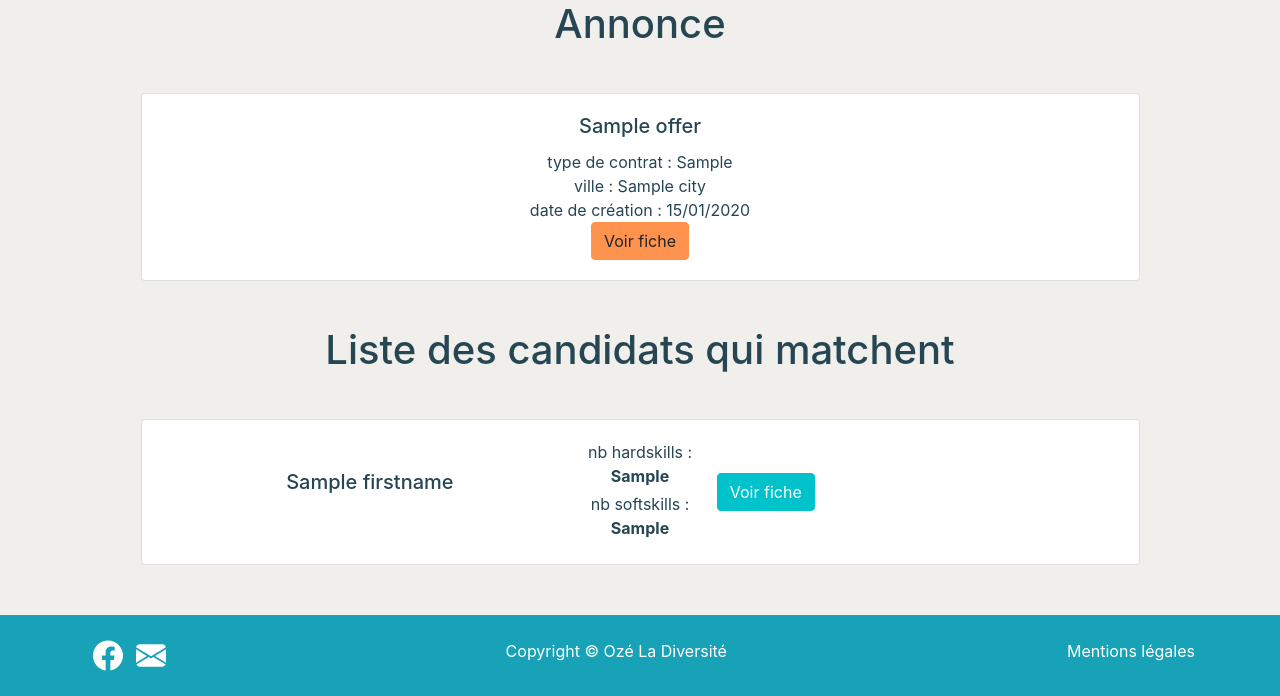
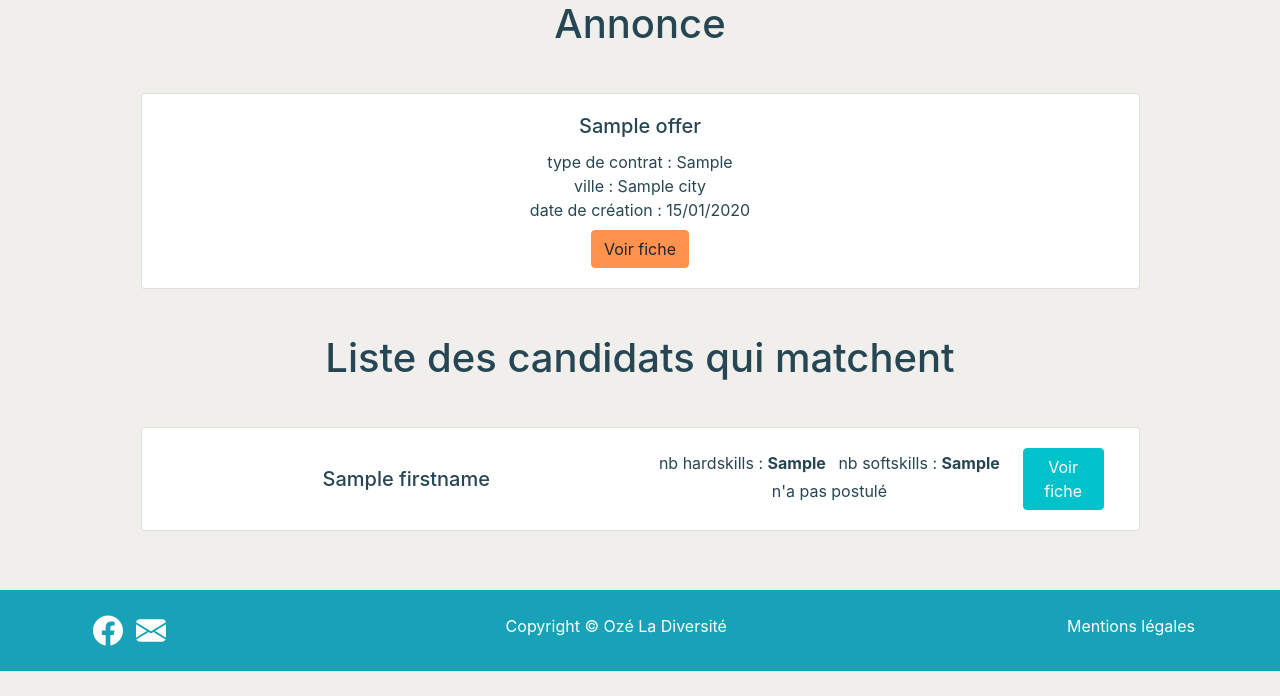
Before and after one commit to ClaireV38/lyon-php-2009-p3--ozeoo, a Symfony app: template templates/offer/matches.html.twig in a window 1280 px wide. Shown: the part 129-825 px from the top of the page. After the commit the page ends 800 px from the top, so only its background shows below. Run offline with Twig, Linux system fonts and the light colour scheme; the template is opened without the code that fills it: most values are stand-ins (such as "Sample title", 1, 10 or a date in 2020); style sheets or scripts are compiled from the project's sources; some libraries are stand-ins or nearby versions.

Commit message:
shaping list applicant matching

```diff
--- a/templates/offer/matches.html.twig
+++ b/templates/offer/matches.html.twig
@@ -13,7 +13,7 @@
             <div>ville : {{ offer.city }}</div>
             <div>date de création : {{ offer.creationDate|date("d/m/Y") }}</div>
             <a href="{{ path("offer_show", {id: offer.id}) }}"
-               class="d-inline-block btn btn-offer btn-orangeOze d-inline-flex">Voir fiche</a>
+               class="d-inline-block mt-2 btn btn-orangeOze d-inline-flex">Voir fiche</a>
         </div>
     </div>
 </div>
@@ -24,20 +24,23 @@
     {% for applicant in applicants %}
         <div class="card container" id="announce-card-matches">
             <div class="row-announce card-body flex-column flex-md-row align-items-center justify-content-between">
-                <div class="d-inline-block mb-2 mr-md-2 w-100 mb-0 text-center">
-                    <h5 class="card-title" id="title-announce-desktop">{{ applicant.firstname }}</h5>
+                <div class="d-inline-block flex-column justify-content-center mr-md-2 w-100 mb-0 text-center">
+                    <h5 class="card-title mb-0" id="title-announce-desktop">{{ applicant.firstname }}</h5>
                 </div>
+                <div class="row-info-right w-100 flex-md-row">
                     <div class="row-info-nb d-md-inline-block flex-md-row align-items-center text-center">
                         <p class="d-md-inline-block mr-md-2 mb-1" class="card-text"> nb hardskills :
                             <strong>{{ applicant.match_hs }}</strong></p>
                         <p class="d-md-inline-block mr-md-2 mb-1" class="card-text"> nb softskills :
-                        <strong>{{ applicant.match_hs }}</strong></p>
+                            <strong>{{ applicant.match_ss }}</strong></p>
+                        <p class="d-md-inline-block mr-md-2 mb-1" class="card-text"> n'a pas postulé</p>
                     </div>
-                <div class="row-info-right w-100 flex-md-row">
+                    <div class="row-btn-offer d-md-inline-block flex justify-content-around">
                         <a href="{{ path("applicant_show", {id: applicant.applicant_id}) }}"
                            class="d-inline-block btn btn-offer btn-bleuOze d-inline-flex">Voir fiche</a>
                     </div>
                 </div>
             </div>
+        </div>
     {% endfor %}
     {% endblock %}
```
Lines whose indentation alone changed are shown as unchanged.
